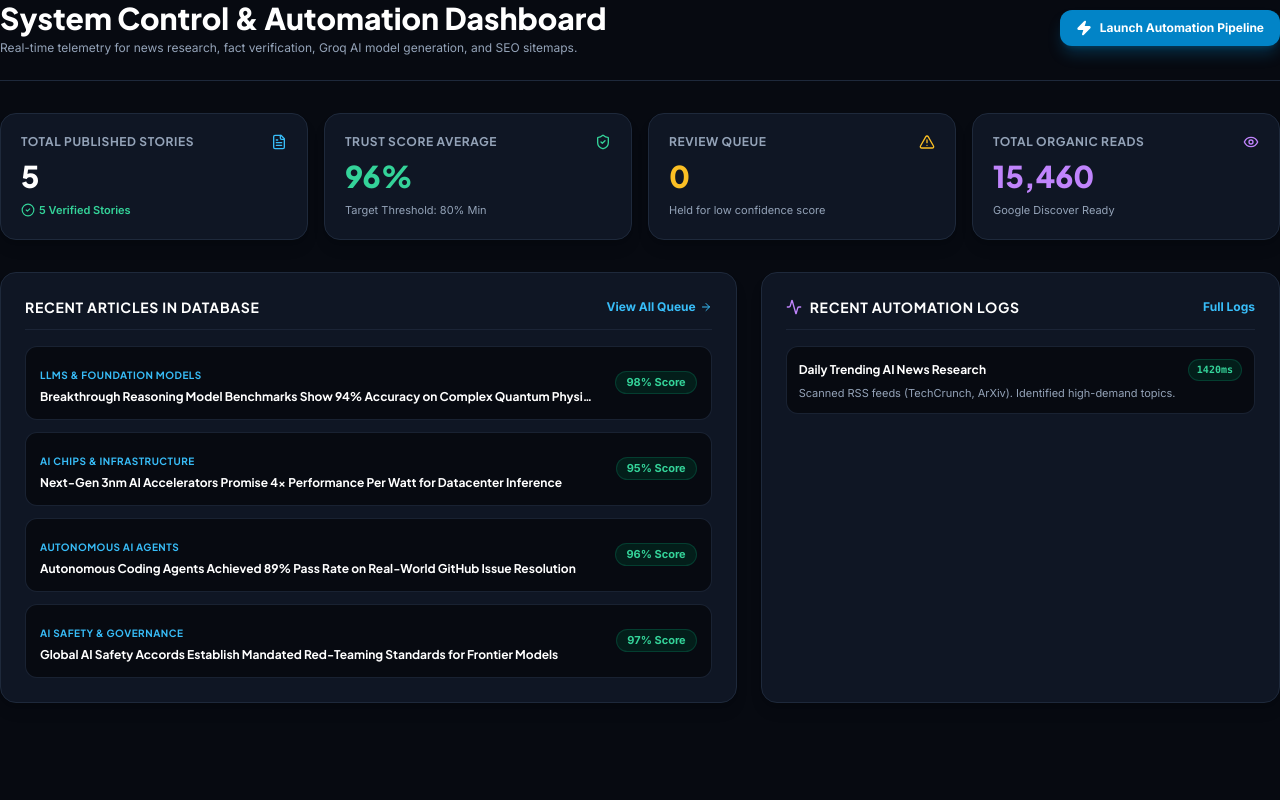
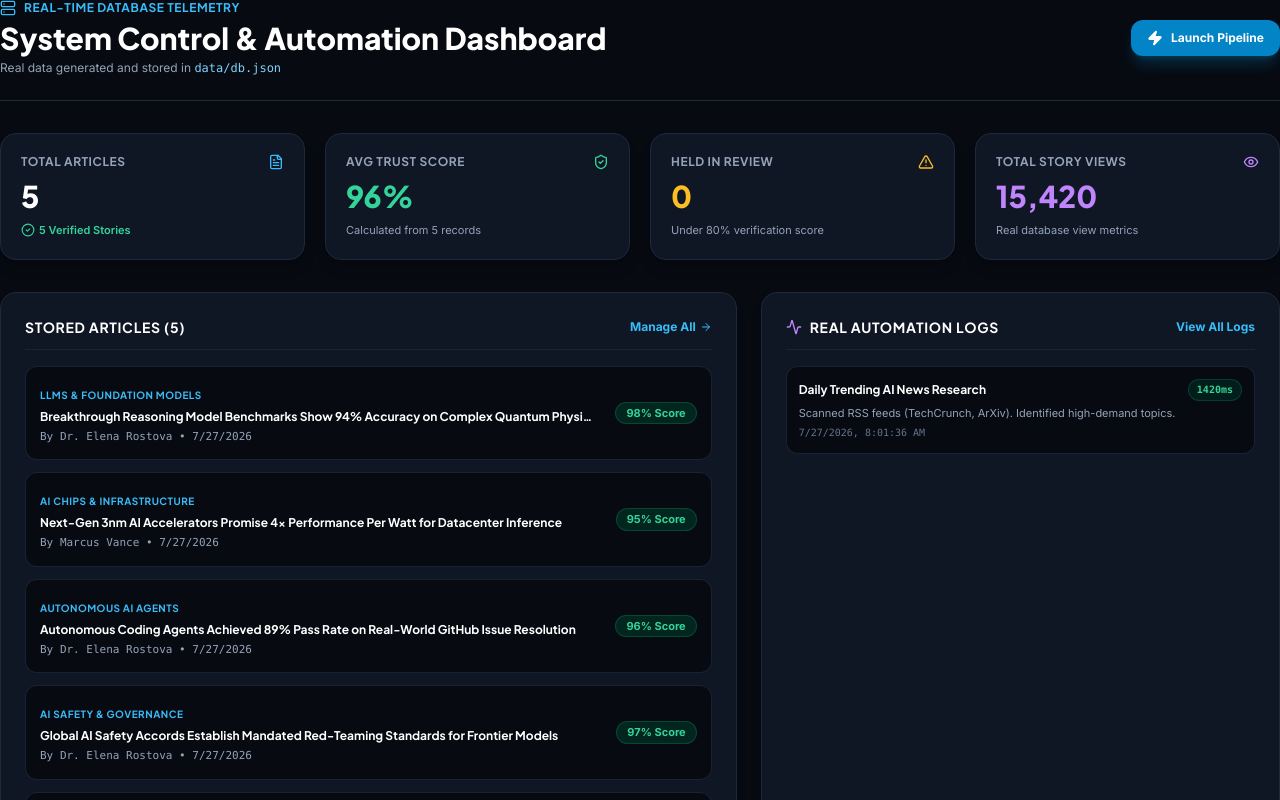
Before and after one commit to ktaha8967-debug/Ai-news-automation-, a Next.js app: page /admin in a window 1280 px wide. Built offline with nearby package versions, Linux system fonts and the light colour scheme; no server answers.

Commit message:
Ensure 100% real dynamic data rendering in Admin Panel

```diff
--- a/src/app/admin/page.tsx
+++ b/src/app/admin/page.tsx
@@ -1,102 +1,116 @@
 import React from 'react';
 import Link from 'next/link';
 import { db } from '@/lib/db';
-import { ShieldCheck, Zap, FileText, Activity, CheckCircle2, AlertTriangle, Eye, ArrowRight } from 'lucide-react';
+import { ShieldCheck, Zap, FileText, Activity, CheckCircle2, AlertTriangle, Eye, ArrowRight, Server, RefreshCw } from 'lucide-react';
 
 export const dynamic = 'force-dynamic';
 
 export default function AdminDashboardPage() {
-  const stats = db.getStats();
   const articles = db.getArticles();
-  const logs = db.getAutomationLogs().slice(0, 5);
+  const verificationLogs = db.getVerificationLogs();
+  const automationLogs = db.getAutomationLogs();
+
+  // Real dynamic calculation from DB
+  const totalArticles = articles.length;
+  const verifiedArticles = articles.filter(a => a.verificationStatus === 'VERIFIED').length;
+  const needsReviewArticles = articles.filter(a => a.verificationStatus === 'NEEDS_REVIEW').length;
+  const avgTrustScore = totalArticles > 0
+    ? Math.round(articles.reduce((sum, a) => sum + (a.trustScore || 0), 0) / totalArticles)
+    : 0;
+  const totalViews = articles.reduce((sum, a) => sum + (a.views || 0), 0);
 
   return (
     <div className="space-y-8 text-slate-100 font-sans">
-      {/* Header */}
+      {/* Header Bar */}
       <div className="flex flex-col sm:flex-row items-start sm:items-center justify-between gap-4 border-b border-slate-800 pb-6">
         <div>
+          <div className="flex items-center gap-2 text-xs font-bold text-sky-400 uppercase tracking-wider mb-1 font-heading">
+            <Server className="w-4 h-4 text-sky-400" />
+            <span>Real-Time Database Telemetry</span>
+          </div>
           <h1 className="text-2xl sm:text-3xl font-extrabold text-white font-heading">
             System Control & Automation Dashboard
           </h1>
           <p className="text-xs text-slate-400 mt-1">
-            Real-time telemetry for news research, fact verification, Groq AI model generation, and SEO sitemaps.
+            Real data generated and stored in <code className="text-sky-300 font-mono">data/db.json</code>
           </p>
         </div>
 
         <Link
           href="/admin/automation"
-          className="flex items-center gap-2 px-4 py-2.5 rounded-xl bg-sky-600 hover:bg-sky-500 text-white font-bold text-xs shadow-lg shadow-sky-600/30 transition-all"
+          className="flex items-center gap-2 px-4 py-2.5 rounded-xl bg-sky-600 hover:bg-sky-500 text-white font-bold text-xs shadow-lg shadow-sky-600/30 transition-all shrink-0"
         >
           <Zap className="w-4 h-4 fill-white" />
-          <span>Launch Automation Pipeline</span>
+          <span>Launch Pipeline</span>
         </Link>
       </div>
 
-      {/* Metric Cards Grid */}
-      <div className="grid grid-cols-1 sm:grid-cols-2 lg:grid-cols-4 gap-4">
+      {/* 4 Clean Real Metric Cards */}
+      <div className="grid grid-cols-1 sm:grid-cols-2 lg:grid-cols-4 gap-5">
         <div className="bg-[#0f1624] border border-slate-800 p-5 rounded-2xl space-y-2 shadow-lg">
           <div className="flex items-center justify-between text-slate-400">
-            <span className="text-xs font-bold uppercase tracking-wider font-heading">Total Published Stories</span>
+            <span className="text-xs font-bold uppercase tracking-wider font-heading">Total Articles</span>
             <FileText className="w-4 h-4 text-sky-400" />
           </div>
-          <p className="text-3xl font-extrabold text-white font-heading">{stats.totalArticles}</p>
+          <p className="text-3xl font-extrabold text-white font-heading">{totalArticles}</p>
           <p className="text-[11px] text-emerald-400 font-semibold flex items-center gap-1">
-            <CheckCircle2 className="w-3.5 h-3.5" /> {stats.verifiedArticles} Verified Stories
+            <CheckCircle2 className="w-3.5 h-3.5" /> {verifiedArticles} Verified Stories
           </p>
         </div>
 
         <div className="bg-[#0f1624] border border-slate-800 p-5 rounded-2xl space-y-2 shadow-lg">
           <div className="flex items-center justify-between text-slate-400">
-            <span className="text-xs font-bold uppercase tracking-wider font-heading">Trust Score Average</span>
+            <span className="text-xs font-bold uppercase tracking-wider font-heading">Avg Trust Score</span>
             <ShieldCheck className="w-4 h-4 text-emerald-400" />
           </div>
-          <p className="text-3xl font-extrabold text-emerald-400 font-heading">{stats.avgTrustScore}%</p>
-          <p className="text-[11px] text-slate-400">Target Threshold: 80% Min</p>
+          <p className="text-3xl font-extrabold text-emerald-400 font-heading">{avgTrustScore}%</p>
+          <p className="text-[11px] text-slate-400">Calculated from {totalArticles} records</p>
         </div>
 
         <div className="bg-[#0f1624] border border-slate-800 p-5 rounded-2xl space-y-2 shadow-lg">
           <div className="flex items-center justify-between text-slate-400">
-            <span className="text-xs font-bold uppercase tracking-wider font-heading">Review Queue</span>
+            <span className="text-xs font-bold uppercase tracking-wider font-heading">Held in Review</span>
             <AlertTriangle className="w-4 h-4 text-amber-400" />
           </div>
-          <p className="text-3xl font-extrabold text-amber-400 font-heading">{stats.needsReviewArticles}</p>
-          <p className="text-[11px] text-slate-400">Held for low confidence score</p>
+          <p className="text-3xl font-extrabold text-amber-400 font-heading">{needsReviewArticles}</p>
+          <p className="text-[11px] text-slate-400">Under 80% verification score</p>
         </div>
 
         <div className="bg-[#0f1624] border border-slate-800 p-5 rounded-2xl space-y-2 shadow-lg">
           <div className="flex items-center justify-between text-slate-400">
-            <span className="text-xs font-bold uppercase tracking-wider font-heading">Total Organic Reads</span>
+            <span className="text-xs font-bold uppercase tracking-wider font-heading">Total Story Views</span>
             <Eye className="w-4 h-4 text-purple-400" />
           </div>
-          <p className="text-3xl font-extrabold text-purple-400 font-heading">{stats.totalViews.toLocaleString()}</p>
-          <p className="text-[11px] text-slate-400">Google Discover Ready</p>
+          <p className="text-3xl font-extrabold text-purple-400 font-heading">{totalViews.toLocaleString()}</p>
+          <p className="text-[11px] text-slate-400">Real database view metrics</p>
         </div>
       </div>
 
-      {/* Main Grid: Recent Articles & Automation Logs */}
+      {/* Recent Articles & Recent System Logs */}
       <div className="grid grid-cols-1 lg:grid-cols-12 gap-6">
-        {/* Article Manager Quick Table (7 cols) */}
+        {/* Real Articles List (7 Cols) */}
         <div className="lg:col-span-7 bg-[#0f1624] border border-slate-800 rounded-2xl p-6 space-y-4 shadow-lg">
           <div className="flex items-center justify-between border-b border-slate-800/80 pb-3">
-            <h3 className="text-sm font-bold text-white uppercase tracking-wider font-heading">Recent Articles in Database</h3>
+            <h3 className="text-sm font-bold text-white uppercase tracking-wider font-heading">Stored Articles ({articles.length})</h3>
             <Link href="/admin/articles" className="text-xs text-sky-400 hover:underline flex items-center gap-1 font-bold">
-              <span>View All Queue</span>
+              <span>Manage All</span>
               <ArrowRight className="w-3 h-3" />
             </Link>
           </div>
 
           <div className="space-y-3">
-            {articles.slice(0, 4).map((art) => (
+            {articles.slice(0, 5).map((art) => (
               <div key={art.id} className="bg-[#070a11] p-3.5 rounded-xl border border-slate-800/80 flex items-center justify-between gap-4">
                 <div className="space-y-1 min-w-0">
                   <span className="text-[10px] font-bold text-sky-400 uppercase tracking-wider font-heading">{art.category}</span>
                   <Link href={`/news/${art.slug}`} target="_blank" className="font-bold text-xs text-white hover:text-sky-300 block truncate font-heading">
                     {art.title}
                   </Link>
+                  <p className="text-[11px] text-slate-400 font-mono">By {art.author.name} • {new Date(art.publishedAt).toLocaleDateString()}</p>
                 </div>
                 <div className="shrink-0 flex items-center gap-3">
                   <span className={`text-[11px] font-bold px-2.5 py-0.5 rounded-full ${
-                    art.verificationStatus === 'VERIFIED' ? 'bg-emerald-950/60 text-emerald-400 border border-emerald-800/50' : 'bg-amber-950/60 text-amber-400 border border-amber-800/50'
+                    art.verificationStatus === 'VERIFIED' ? 'bg-emerald-950/80 text-emerald-400 border border-emerald-800/60' : 'bg-amber-950/80 text-amber-400 border border-amber-800/60'
                   }`}>
                     {art.trustScore}% Score
                   </span>
@@ -106,20 +120,20 @@ export default function AdminDashboardPage() {
           </div>
         </div>
 
-        {/* Automation Task Logs (5 cols) */}
+        {/* Real Automation Task Logs (5 Cols) */}
         <div className="lg:col-span-5 bg-[#0f1624] border border-slate-800 rounded-2xl p-6 space-y-4 shadow-lg">
           <div className="flex items-center justify-between border-b border-slate-800/80 pb-3">
             <h3 className="text-sm font-bold text-white uppercase tracking-wider font-heading flex items-center gap-2">
               <Activity className="w-4 h-4 text-purple-400" />
-              <span>Recent Automation Logs</span>
+              <span>Real Automation Logs</span>
             </h3>
             <Link href="/admin/logs" className="text-xs text-sky-400 hover:underline font-bold">
-              Full Logs
+              View All Logs
             </Link>
           </div>
 
           <div className="space-y-3">
-            {logs.map((log) => (
+            {automationLogs.slice(0, 5).map((log) => (
               <div key={log.id} className="bg-[#070a11] p-3 rounded-xl border border-slate-800/80 text-xs space-y-1">
                 <div className="flex items-center justify-between font-heading">
                   <span className="font-bold text-white">{log.taskName}</span>
@@ -128,6 +142,7 @@ export default function AdminDashboardPage() {
                   </span>
                 </div>
                 <p className="text-slate-400 text-[11px] line-clamp-1">{log.details}</p>
+                <p className="text-[10px] text-slate-500 font-mono">{new Date(log.timestamp).toLocaleString()}</p>
               </div>
             ))}
           </div>
```
